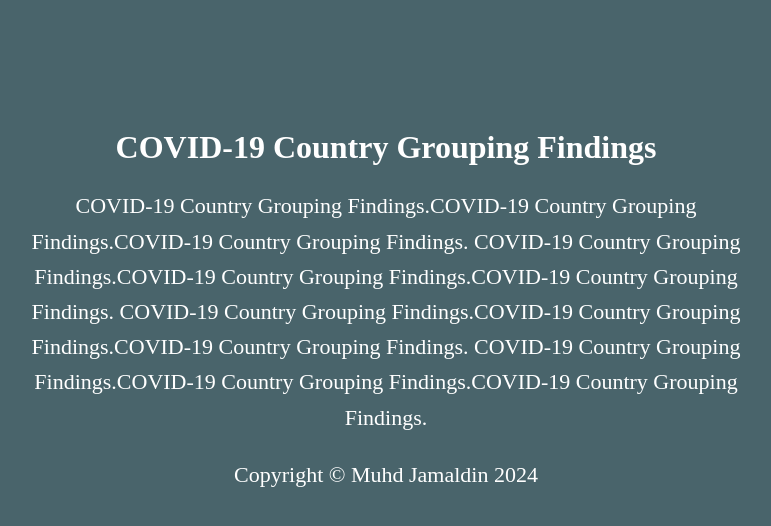
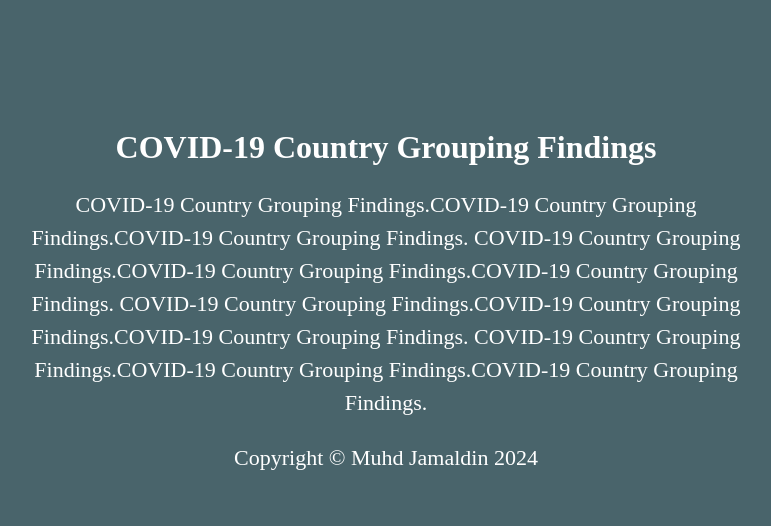
Before and after one commit to Md-Khid/Md-Khid, a Jekyll site: the page findings/1.html, which Jekyll copies as it is, in a window 1280 px wide. Shown: the top 526 px of the page, without its empty margins (254-1025 px from the left). Built offline with Jekyll 4.4.1, drawn with Linux system fonts in a browser that asks for light colours.

Commit message:
Update 1.html

```diff
--- a/findings/1.html
+++ b/findings/1.html
@@ -19,9 +19,9 @@
         .container p {
             font-size: 22px; /* Increase font size for main content */
             text-align: center; /* Center align the paragraph */
-            margin-left: 250px; /* Add margin on the left side */
-            margin-right: 250px; /* Add margin on the right side */
-            line-height: 1.6; /* Increase line spacing */
+            margin-left: 245px; /* Add margin on the left side */
+            margin-right: 245px; /* Add margin on the right side */
+            line-height: 1.5; /* Increase line spacing */
         }
     </style>
 </head>
```
